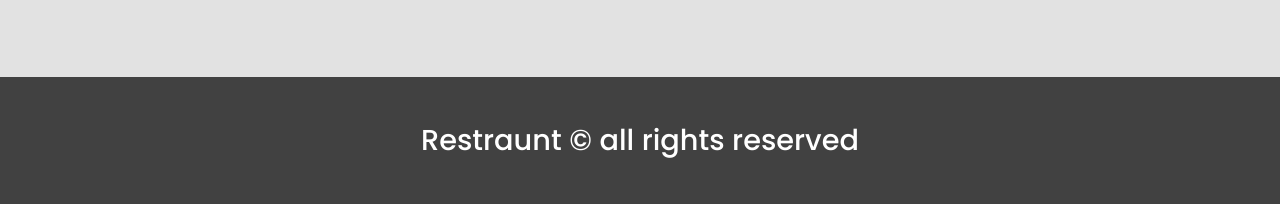
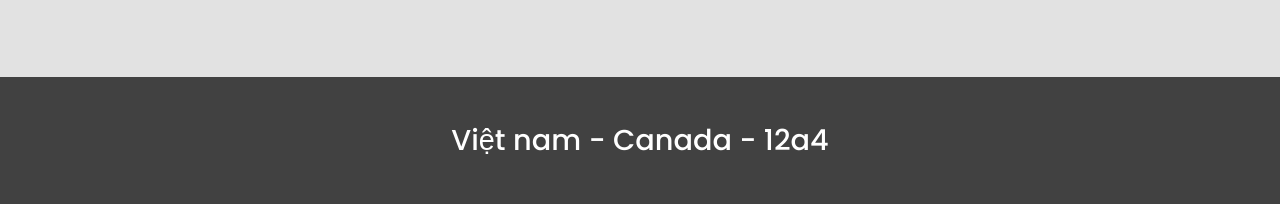
Before and after one commit to Peteraad/12a4foodshop, a plain HTML site: page index.html in a window 1280 px wide. Shown: the part 3922-4126 px from the top of the page. Drawn offline with nearby package versions, Linux system fonts and the light colour scheme.

Commit message:
Update index.html

```diff
--- a/index.html
+++ b/index.html
@@ -230,7 +230,7 @@
         </div>
     </section>
     <footer id="footer">
-        <h2>Restraunt &copy; all rights reserved</h2>
+        <h2>Việt nam - Canada - 12a4</h2>
     </footer>
 </body>
 <!--
```
